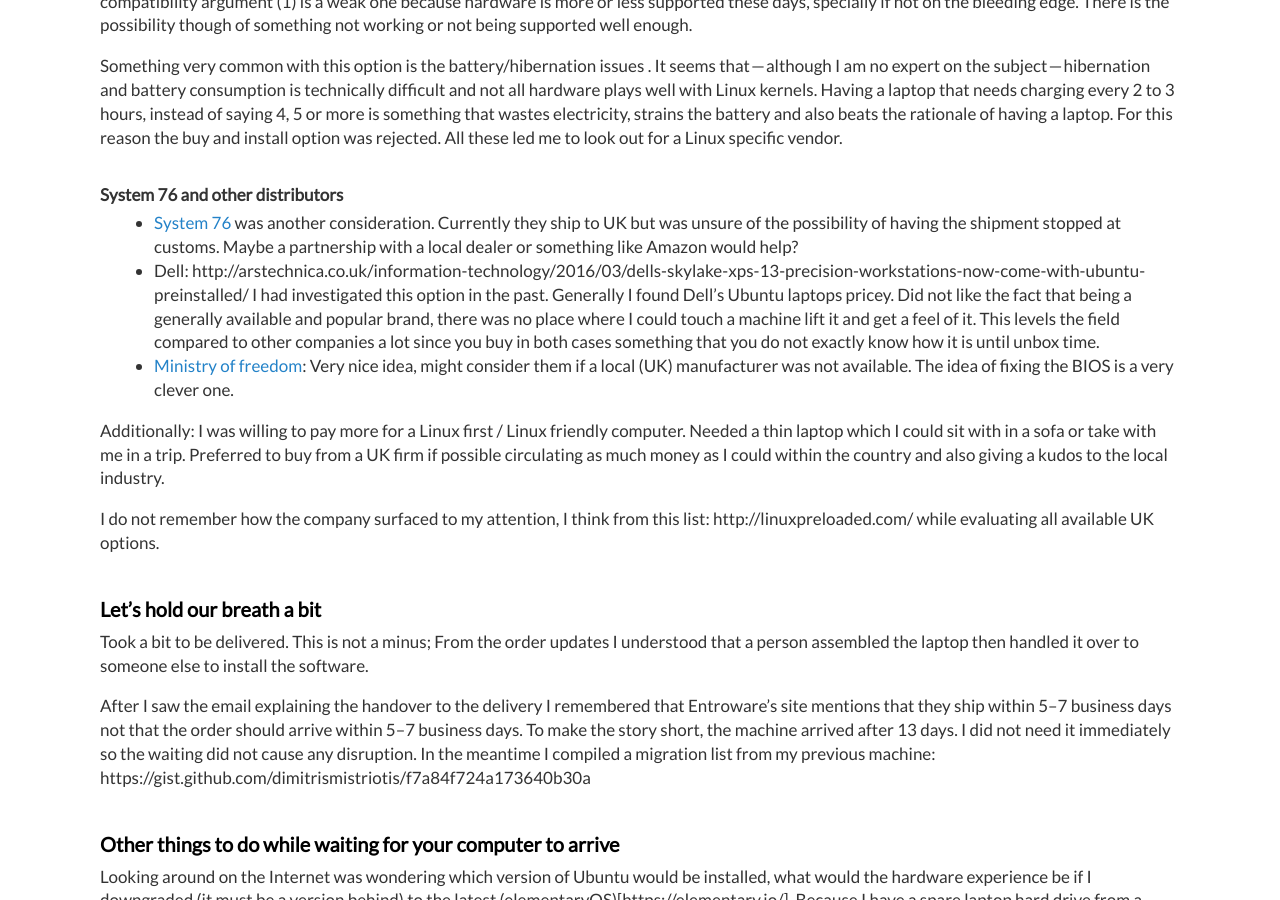
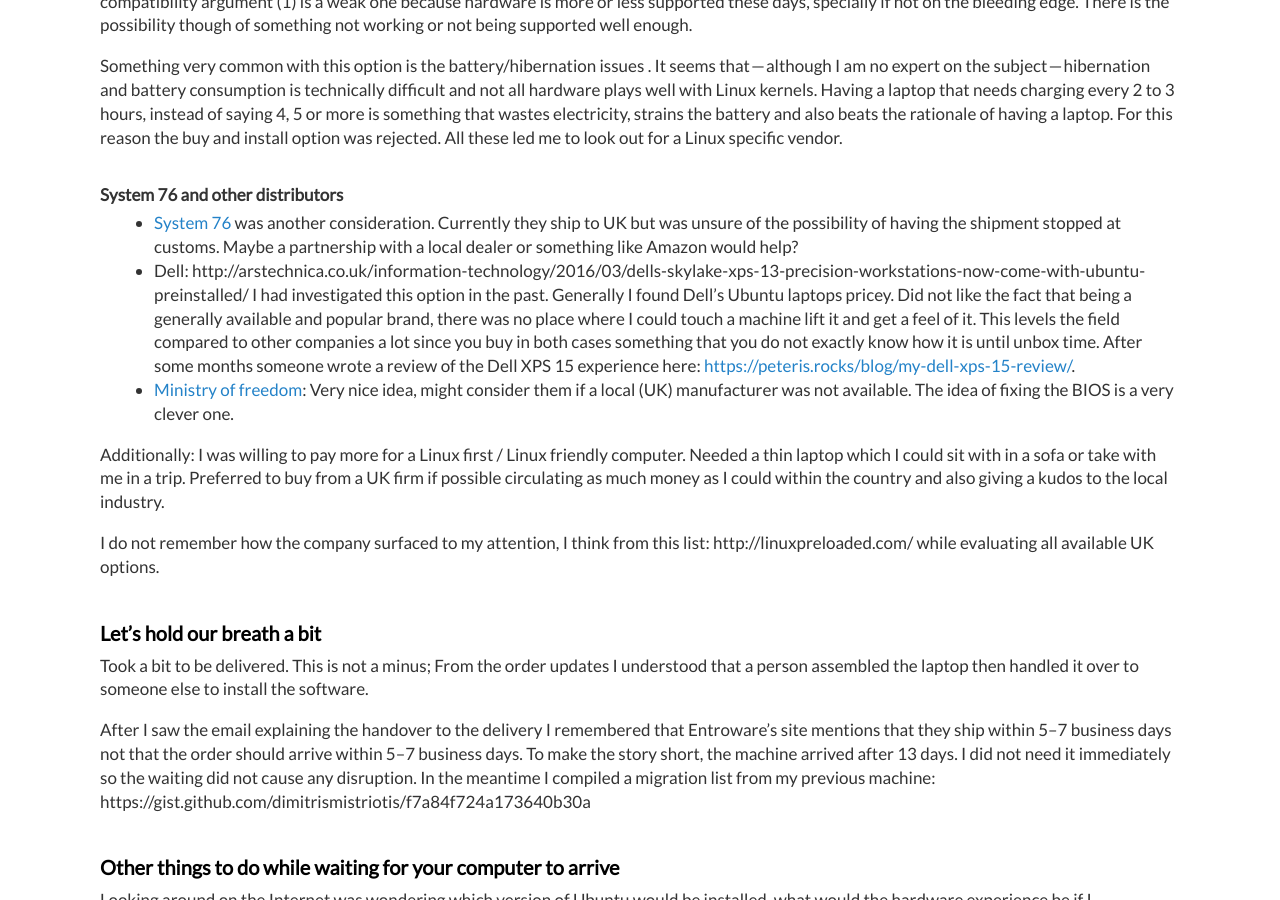
Before and after one commit to dimitrismistriotis/dimitrismistriotis.github.io, a Jekyll site: the page built from _posts/2016-03-18-entrowaare.md, in a window 1280 px wide and 900 px high, scrolled down 1117 px. Built offline with Jekyll 4.4.1, drawn with Linux system fonts in a browser that asks for light colours.

Commit message:
Dell xps review link
Response to: https://github.com/dimitrismistriotis/dimitrismistriotis.github.com/issues/16

```diff
--- a/_posts/2016-03-18-entrowaare.md
+++ b/_posts/2016-03-18-entrowaare.md
@@ -33,7 +33,7 @@
 ### System 76 and other distributors
 
 * [System 76](https://system76.com/) was another consideration. Currently they ship to UK but was unsure of the possibility of having the shipment stopped at customs. Maybe a partnership with a local dealer or something like Amazon would help?
-* Dell: http://arstechnica.co.uk/information-technology/2016/03/dells-skylake-xps-13-precision-workstations-now-come-with-ubuntu-preinstalled/ I had investigated this option in the past. Generally I found Dell's Ubuntu laptops pricey. Did not like the fact that being a generally available and popular brand, there was no place where I could touch a machine lift it and get a feel of it. This levels the field compared to other companies a lot since you buy in both cases something that you do not exactly know how it is until unbox time.
+* Dell: http://arstechnica.co.uk/information-technology/2016/03/dells-skylake-xps-13-precision-workstations-now-come-with-ubuntu-preinstalled/ I had investigated this option in the past. Generally I found Dell's Ubuntu laptops pricey. Did not like the fact that being a generally available and popular brand, there was no place where I could touch a machine lift it and get a feel of it. This levels the field compared to other companies a lot since you buy in both cases something that you do not exactly know how it is until unbox time. After some months someone wrote a review of the Dell XPS 15 experience here: [https://peteris.rocks/blog/my-dell-xps-15-review/](https://peteris.rocks/blog/my-dell-xps-15-review/).
 * [Ministry of freedom](https://minifree.org/product/libreboot-x200/): Very nice idea, might consider them if a local (UK) manufacturer was not available. The idea of fixing the BIOS is a very clever one.
 
 Additionally: I was willing to pay more for a Linux first / Linux friendly computer. Needed a thin laptop which I could sit with in a sofa or take with me in a trip. Preferred to buy from a UK firm if possible circulating as much money as I could within the country and also giving a kudos to the local industry.
```
